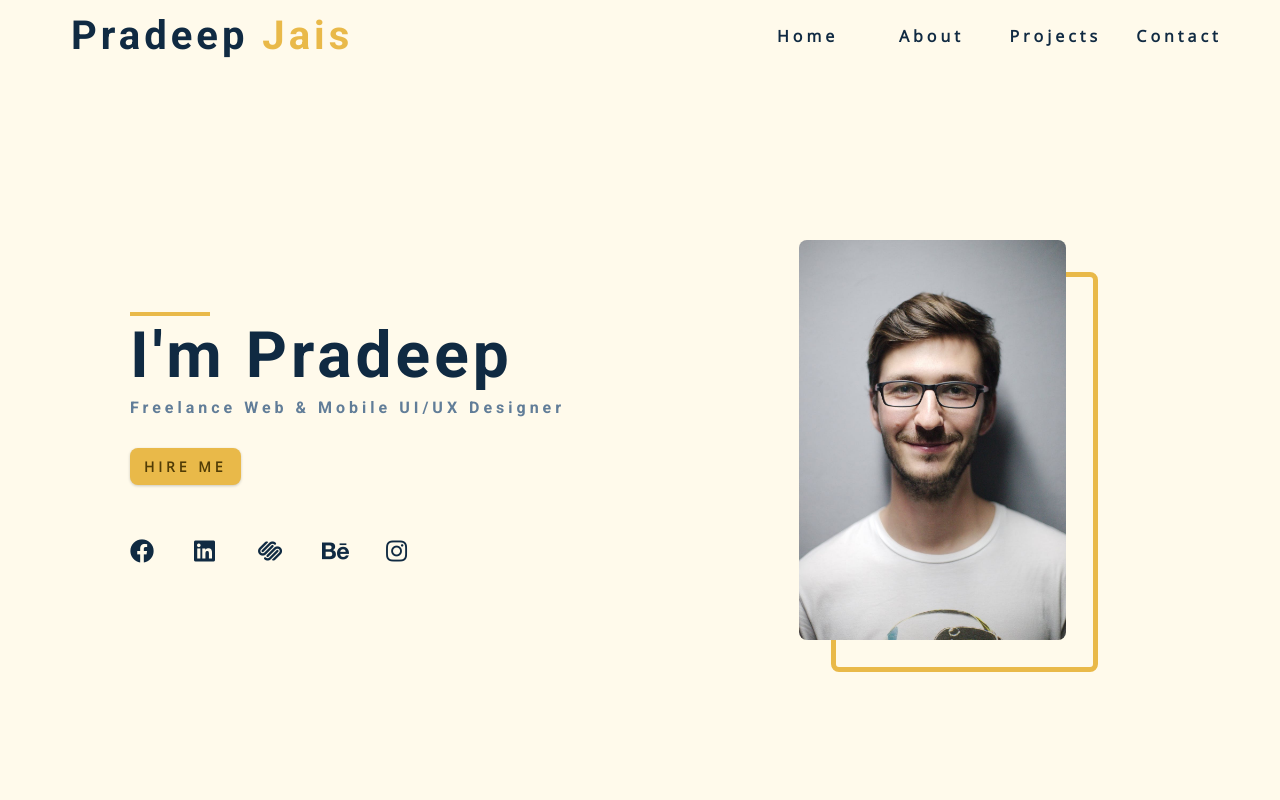
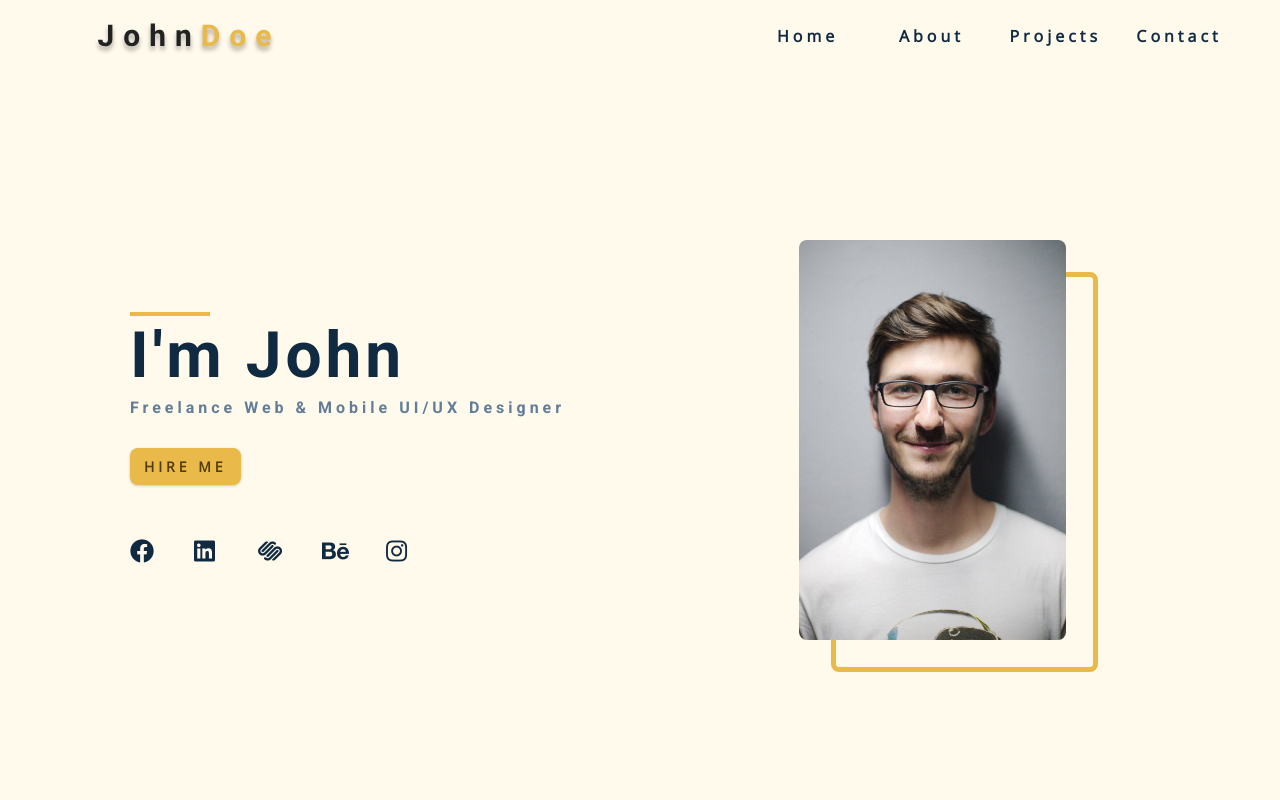
Before and after one commit to pradeep-jais/portfolio-demo, a plain HTML site: page index.html in a window 1280 px wide. Shown: the top 800 px of the page. Drawn offline with nearby package versions, Linux system fonts and the light colour scheme.

Commit message:
logo changed

```diff
--- a/index.html
+++ b/index.html
@@ -18,8 +18,8 @@
       <div class="nav-center">
         <!-- logo  -->
         <div class="nav-header">
-          <h2 class="nav-logo">Pradeep <span>Jais</span></h2>
-          <!-- <img src="./images/logo.svg" class="nav-logo" alt="logo" /> -->
+          <!-- <h2 class="nav-logo">John <span>Doe</span></h2> -->
+          <img src="./images/logo.svg" class="nav-logo" alt="logo" />
           <button class="nav-btn" id="nav-btn">
             <i class="fas fa-bars"></i>
           </button>
@@ -77,7 +77,7 @@
         <div class="section-center hero-center">
           <article class="hero-info">
             <div class="underline"></div>
-              <h1>i'm Pradeep</h1>
+              <h1>i'm John</h1>
               <h4>freelance web & mobile UI/UX designer</h4>
             <a href="contact.html" class="btn hero-btn">hire me</a>
             <!-- social icons  -->
```
